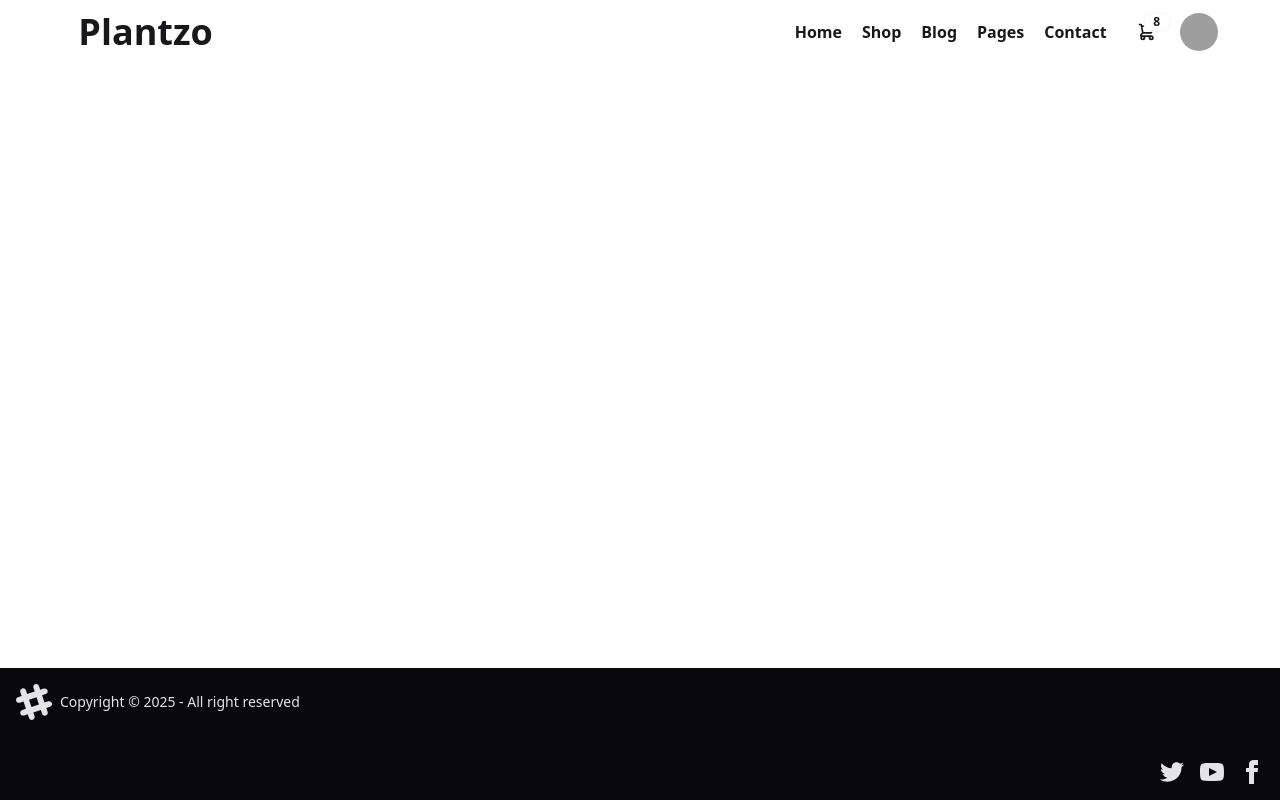
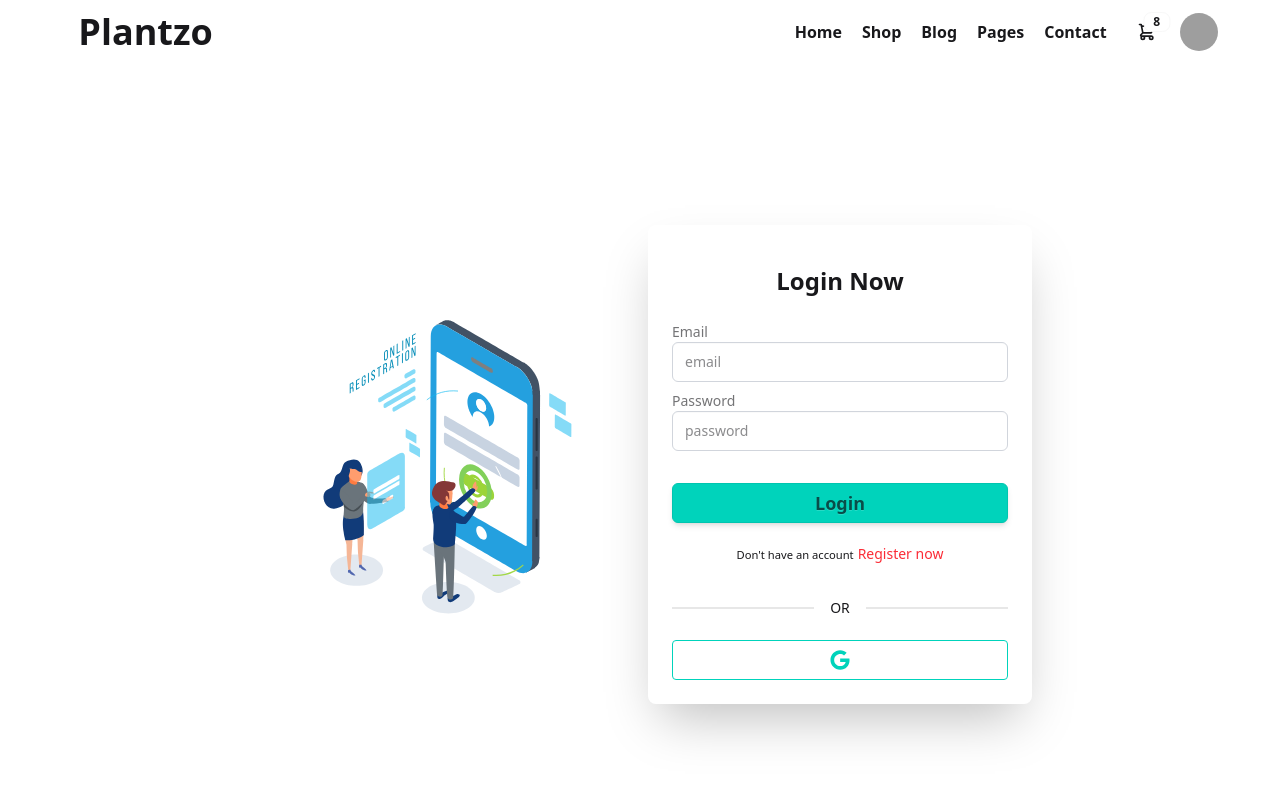
Before and after one commit to Faysal2123/Plant-Paradise-Client, a React (Vite) app: page /login in a window 1280 px wide. Shown: the top 800 px of the page. Built offline with nearby package versions, Linux system fonts and the light colour scheme; no server answers; grey boxes are pictures that could not be loaded.

Commit message:
Featured section done

```diff
--- a/src/Component/Home/Banner.jsx
+++ b/src/Component/Home/Banner.jsx
@@ -14,7 +14,7 @@ const Banner = () => {
                 transition={{ duration: 1 }}
             >
                 <img
-                    className='md:h-[500px] h-72 w-full object-cover md:blur-[2px] brightness-75'
+                    className=' md:h-[500px] h-72 w-full object-cover md:blur-[2px] brightness-75'
                     src={banner}
                     alt="Banner Image"
                 />
--- /dev/null
+++ b/src/Component/Home/Featured.jsx
@@ -0,0 +1,50 @@
+import React from 'react';
+import img1 from '../../../public/images/hori-3.png';
+import img2 from '../../../public/images/hori-1.jpeg'
+import img3 from '../../../public/images/hori-2.jpg'
+import { FaArrowRight } from 'react-icons/fa';
+
+const Featured = () => {
+    return (
+        <div className='flex md:flex-row flex-col-reverse justify-between w-11/12 mx-auto md:gap-20 pt-6 md:pt-14 pb-10 '>
+            <div className='p-8 bg-gradient-to-r from-[#3eb489] to-[#1e805d] rounded-2xl relative'>
+               <div >
+               <img className='md:h-[450px] md:w-[500px] h-[300px] w-[400px] rounded-2xl' src={img1} alt="" />
+               </div>
+                <div className='flex justify-center items-center absolute lg:right-36 lg:top-[420px] right-20 top-72'>
+                <div className='w-40 flex justify-center items-center bg-gray-500 rounded-2xl'>
+
+                   <h1 className='text-4xl font-bold text-center px-20 py-7   md:px-36 md:py-10 text-white'>450+</h1>
+
+                </div>
+                </div>
+            </div>
+            <div className='space-y-5'>
+                <h1 className='md:text-4xl text-2xl font-bold text-center md:text-start'>Find your perfect tree today and bring nature closer to your life!</h1>
+                <p className='md:text-base text-sm mt-4 md:w-[900px] text-gray-700 text-center md:text-start'>
+                    Explore our handpicked collection of the most beautiful and healthy trees for your home and garden. Whether you're looking for fruit-bearing trees, decorative plants, or air-purifying greens, we have the perfect options for you. Each plant is carefully nurtured to ensure the best quality and growth.
+                </p>
+               <div className='mt-2'>
+               <div className='flex justify-center md:justify-start'>
+               <button className='btn btn-outline  btn-warning px-11 text-lg gap-5'>Learn More <span><FaArrowRight /></span></button>
+               </div>
+               <div className='ml-3 flex md:gap-40 gap-2 md:pt-10 pt-8 pb-7'>
+                 <div className='space-y-2 '>
+                   <img className='md:h-40 h-20 w-20 md:w-48 rounded-2xl' src={img2} alt="" />
+                   <h1 className='md:text-2xl text-lg font-semibold'>Outdoor Plants</h1>
+                   <p className='text-gray-700 text-sm'> Perfect for balconies, patios, and gardens. These plants thrive in sunlight and enhance your outdoor space.</p>
+                 </div>
+                 <div className='space-y-2'>
+                <img className='md:h-40 h-20 w-20 md:w-48 rounded-2xl' src={img3} alt="" />
+                <h1 className='md:text-2xl text-lg font-semibold'>Landscape Plants</h1>
+                <p className='text-gray-700 text-sm'>Ideal for creating stunning landscapes. These plants add beauty and structure to your garden or backyard.</p>
+                 </div>
+               </div>
+
+               </div>
+            </div>
+        </div>
+    );
+};
+
+export default Featured;
--- a/src/Component/Home/Home.jsx
+++ b/src/Component/Home/Home.jsx
@@ -1,10 +1,12 @@
 import React from 'react';
 import Banner from './Banner';
+import Featured from './Featured';
 
 const Home = () => {
     return (
         <div>
             <Banner></Banner>
+            <Featured></Featured>
         </div>
     );
 };
--- a/src/Layouts/Navbar.jsx
+++ b/src/Layouts/Navbar.jsx
@@ -1,9 +1,14 @@
-import React, { useState } from "react";
+import React, { useContext, useState } from "react";
 import { FiMenu, FiX } from "react-icons/fi";
-import { NavLink } from "react-router-dom";
+import { Link, NavLink } from "react-router-dom";
+import { AuthContext } from "../Provider/AuthProvider";
 
 const Navbar = () => {
     const[isOpen,setIsOpen]=useState(false)
+    const{user, logOut}=useContext(AuthContext)
+    const handleLogOut=()=>{
+      logOut()
+    }
   return (
     <div className="md:w-11/12 md:mx-auto  ">
       <div className="navbar ">
@@ -86,13 +91,22 @@ const Navbar = () => {
               tabIndex={0}
               className="menu menu-sm dropdown-content bg-base-100 rounded-box z-[1] mt-3 w-52 p-2 shadow"
             >
-              <li>
-                <a className="justify-between">Dashboard</a>
+              {user ? (<>
+                <li>
+                <Link to='/dashboard' className="justify-between">Dashboard</Link>
               </li>
 
               <li>
-                <a>Logout</a>
+                <Link onClick={handleLogOut}>Logout</Link>
               </li>
+              </>):(<>
+              <li>
+                 <Link to='/login'>Login</Link>
+              </li>
+              <li>
+              <Link to='/register'>Register</Link>
+              </li>
+              </>)}
             </ul>
           </div>
           <button className="md:hidden btn btn-ghost " onClick={()=>setIsOpen(!isOpen)}>{isOpen ? <FiX size={24}/> : <FiMenu size={24}/>}</button>
--- a/src/Pages/Login.jsx
+++ b/src/Pages/Login.jsx
@@ -1,11 +1,95 @@
-import React from 'react';
+import React, { useContext } from "react";
+import { useForm } from "react-hook-form";
+import animation2 from '../../public/lottie/Animation2.json'
+import Lottie from "lottie-react";
+import { Link, useNavigate } from "react-router-dom";
+import { FaGoogle } from "react-icons/fa";
+import { AuthContext } from "../Provider/AuthProvider";
+import toast, { Toaster } from "react-hot-toast";
 
 const Login = () => {
-    return (
-        <div>
+    const {signIn,googleSignIn,setUser}=useContext(AuthContext)
+    const navigate=useNavigate()
+    const {
+        register,
+        handleSubmit,
 
+        formState: { errors },
+      } = useForm()
+      const handleGoogleSignIn=async ()=>{
+        try{
+            const result=await googleSignIn()
+        const user=result.user
+        setUser(user)
+        console.log(user)
+        toast.success("User Login Successful")
+        setTimeout(()=>{
+            navigate("/")
+        },1000)
+        }catch(err){
+            console.log(err)
+            toast.error(err?.message)
+        }
+      }
+
+      const onSubmit = (data) => {
+        console.log(data)
+        signIn(data.email,data.password)
+        .then(result=>{
+            const loggedUser=result.user
+            console.log(loggedUser)
+            setTimeout(()=>{
+               navigate('/')
+            },1000)
+            toast.success("user login successful")
+        })
+      }
+  return (
+    <div className="flex justify-center  md:flex-row  flex-col min-h-screen items-center px-3">
+         <div>
+           <Lottie className="md:h-[400px] md:w-[400px] h-[150px] w-[150px]" animationData={animation2}></Lottie>
         </div>
-    );
+      <div className="card bg-base-100 w-full max-w-sm shrink-0 shadow-2xl">
+         <h1 className="text-2xl font-bold text-center pt-10">Login Now</h1>
+        <form className="card-body" onSubmit={handleSubmit(onSubmit)}>
+          <div className="form-control">
+            <label className="label">
+              <span className="label-text">Email</span>
+            </label>
+            <input
+            {...register("email",{required:"Email is Required"})}
+              type="email"
+              placeholder="email"
+              className="input input-bordered w-full p-3 rounded-md border border-gray-300 focus:outline-none focus:ring-2 focus:ring-accent"
+
+            />
+            {errors.email && <p className="text-red-500 text-sm">{errors.email.message}</p>}
+          </div>
+          <div className="form-control">
+            <label className="label">
+              <span className="label-text">Password</span>
+            </label>
+            <input
+             {...register("password",{required:"Password is required"})}
+              type="password"
+              placeholder="password"
+              className="input input-bordered w-full p-3 rounded-md border border-gray-300 focus:outline-none focus:ring-2 focus:ring-accent"
+
+            />
+            {errors.password && <p className="text-red-500 text-sm">{errors.password.message}</p>}
+
+          </div>
+          <div className="form-control mt-6 ">
+            <button className="btn btn-accent w-full py-3 rounded-md text-lg font-semibold shadow-md hover:bg-accent-dark transition-all">Login</button>
+          </div>
+          <p className="text-center pt-3 mb-3"><small>Don't have an account</small><Link className="text-red-500 ml-1" to='/register'>Register now</Link></p>
+          <div className="divider">OR</div>
+          <button type="button" onClick={handleGoogleSignIn} className="btn btn-outline btn-accent "><FaGoogle size={20}/></button>
+        </form>
+      </div>
+      <Toaster></Toaster>
+    </div>
+  );
 };
 
 export default Login;
--- a/src/Pages/Register.jsx
+++ b/src/Pages/Register.jsx
@@ -3,11 +3,12 @@ import { useForm } from "react-hook-form";
 import animation1 from "../../public/lottie/Animation1.json"
 import Lottie from "lottie-react";
 import { AuthContext } from "../Provider/AuthProvider";
-import { useNavigate } from "react-router-dom";
+import { Link, useNavigate } from "react-router-dom";
 import toast, { Toaster } from "react-hot-toast";
+import { FaGoogle } from "react-icons/fa";
 
 const Register = () => {
-  const {createUser}=useContext(AuthContext)
+  const {createUser,googleSignIn,setUser}=useContext(AuthContext)
   const navigate=useNavigate()
   const {
     register,
@@ -15,6 +16,22 @@ const Register = () => {
 
     formState: { errors },
   } = useForm();
+  const handleGoogleSignUp = async () => {
+    try {
+      const result = await googleSignIn();
+      const user = result.user;
+
+      setUser(user);
+
+      toast.success("Registration Successful");
+      setTimeout(() => {
+        navigate("/");
+      }, 1000);
+    } catch (err) {
+      console.error(err);
+      toast.error(err?.message);
+    }
+  };
 
   const onSubmit = (data) =>{
     createUser(data.email,data.password)
@@ -27,10 +44,10 @@ const Register = () => {
          },1000)
          toast.success("User Login Successful")
     })
-    console.log(data);
+
   }
   return (
-    <div className="flex justify-center  md:flex-row  flex-col items-center min-h-screen bg-gray-100 p-5  ">
+    <div className="flex justify-center  md:flex-row  flex-col items-center min-h-screen bg-gray-100 px-3  pb-5">
         <div className="md:h-[400px] md:w-[400px] h-[150px] w-[150px]">
             <Lottie animationData={animation1}
             ></Lottie>
@@ -93,8 +110,13 @@ const Register = () => {
 
           </div>
           <div className="form-control mt-6">
-            <button className="btn w-full btn-accent py-3 rounded-md text-lg font-semibold shadow-md hover:bg-accent-dark transition-all">Login</button>
+            <button className="btn w-full btn-error py-3 rounded-md text-lg font-semibold shadow-md hover:bg-error-dark transition-all">Register</button>
           </div>
+          <p className="text-center pt-3 mb-3"><small>Already have an account</small><Link className="text-blue-500 ml-1" to='/login'>Login now</Link></p>
+          <div className="divider">OR</div>
+          <button type="button" onClick={handleGoogleSignUp} className="btn  w-full btn-outline btn-error">
+          <FaGoogle size={20}/>
+          </button>
         </form>
       </div>
       <Toaster></Toaster>
--- a/src/Provider/AuthProvider.jsx
+++ b/src/Provider/AuthProvider.jsx
@@ -1,7 +1,7 @@
 import { createUserWithEmailAndPassword, onAuthStateChanged, signInWithEmailAndPassword, signInWithPopup, signOut, updateProfile } from "firebase/auth";
 import React, { createContext, useEffect, useState } from "react";
 import auth from "./firebase.init";
-import { GoogleAuthProvider } from "firebase/auth/web-extension";
+import { GoogleAuthProvider } from "firebase/auth";
 
 export const AuthContext = createContext();
 
```
